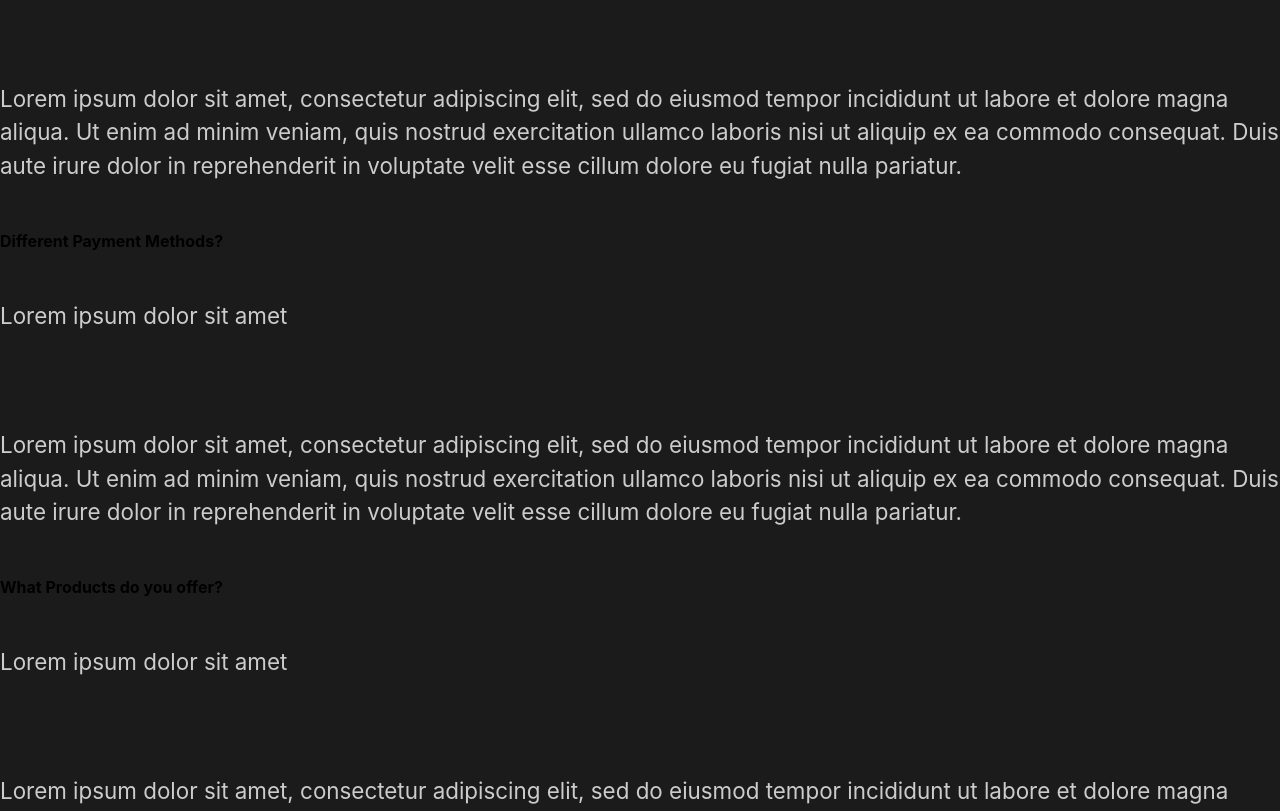
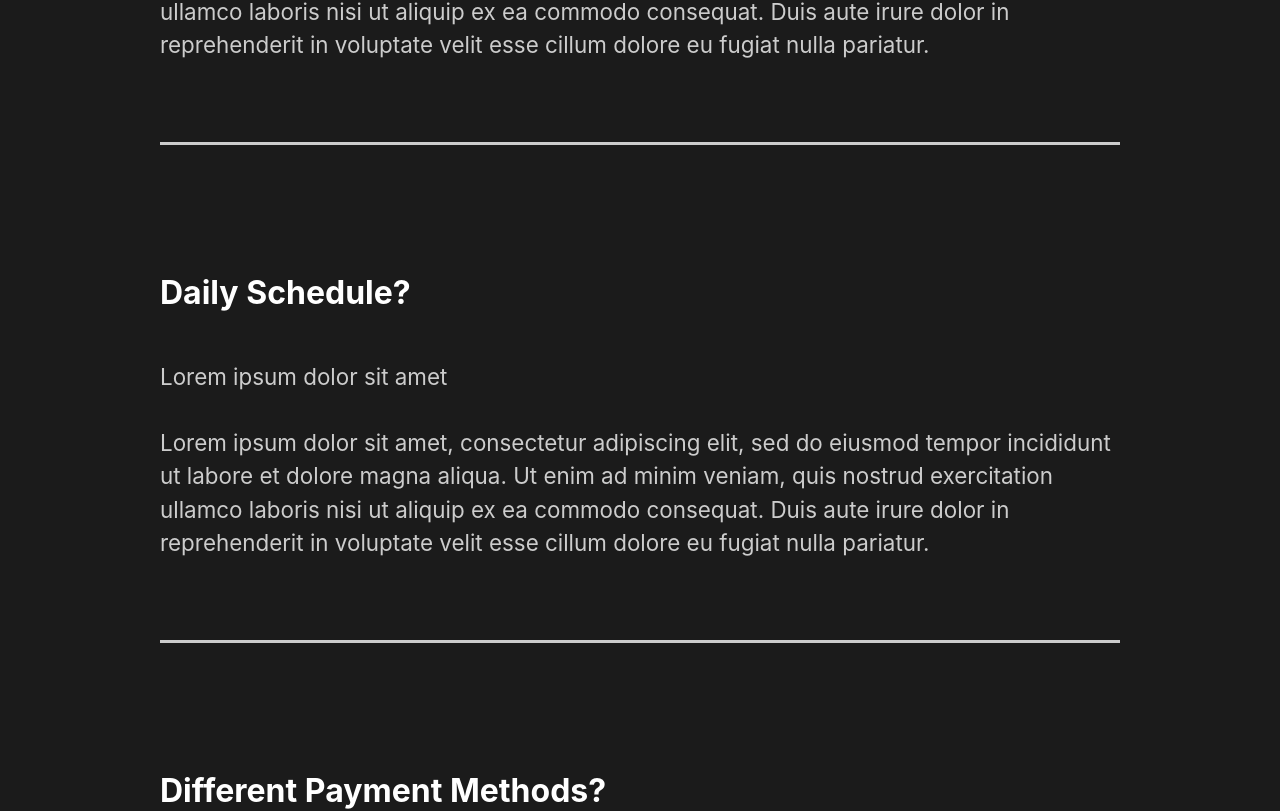
Before and after one commit to HenryMGit/Henry-Portfolio, a React (Create React App) app: page / in a window 1280 px wide. Shown: the part 2632-3443 px from the top of the page. Built offline with nearby package versions, Linux system fonts and the light colour scheme.

Commit message:
7.Styled Faq Section

```diff
--- a/src/components/FaqSecion.js
+++ b/src/components/FaqSecion.js
@@ -1,7 +1,10 @@
+//Import Styles
+import styled from 'styled-components';
+import {About} from '../styles';
 
 const FaqSection = () =>{
     return(
-        <div className="faq">
+        <Faq>
             <h2>Any Questions <span>FAQ</span></h2>
             <div className="question">
                 <h4>How Do I Start?</h4>
@@ -14,6 +17,7 @@
                         dolor in reprehenderit in voluptate velit esse cillum dolore eu fugiat nulla pariatur.
                     </p>
                 </div>
+                <div className="faq-line"></div>
             </div>
 
             <div className="question">
@@ -27,6 +31,7 @@
                         dolor in reprehenderit in voluptate velit esse cillum dolore eu fugiat nulla pariatur.
                     </p>
                 </div>
+                <div className="faq-line"></div>
             </div>
 
             <div className="question">
@@ -40,6 +45,7 @@
                         dolor in reprehenderit in voluptate velit esse cillum dolore eu fugiat nulla pariatur.
                     </p>
                 </div>
+                <div className="faq-line"></div>
             </div>
 
             <div className="question">
@@ -53,9 +59,41 @@
                         dolor in reprehenderit in voluptate velit esse cillum dolore eu fugiat nulla pariatur.
                     </p>
                 </div>
+                <div className="faq-line"></div>
             </div>
-        </div>
+        </Faq>
     );
 }
 
+
+const Faq = styled(About)`
+    display: block;
+    span{
+        display: block;
+    }
+    h2{
+        padding-bottom: 2rem;
+        font-weight: lighter;
+    }
+
+    .faq-line{
+        background:#cccccc;
+        height: 0.2rem;
+        margin: 2rem 0rem;
+        width: 100%;
+    }
+
+    .question{
+        padding: 3rem 0rem;
+        cursor:pointer;
+    }
+
+    .answer{
+        padding: 2rem 0rem;
+        p{
+            padding: 1rem 0rem;
+        }
+    }
+`;
+
 export default FaqSection;
--- a/src/components/GlobalStyle.js
+++ b/src/components/GlobalStyle.js
@@ -38,6 +38,7 @@
 
     h4{
         font-weight: bold;
+        font-size: 2rem;
     }
 
     span{
```
Also changed, not shown: 1 other file (tests, documents, lock files or other folders).
